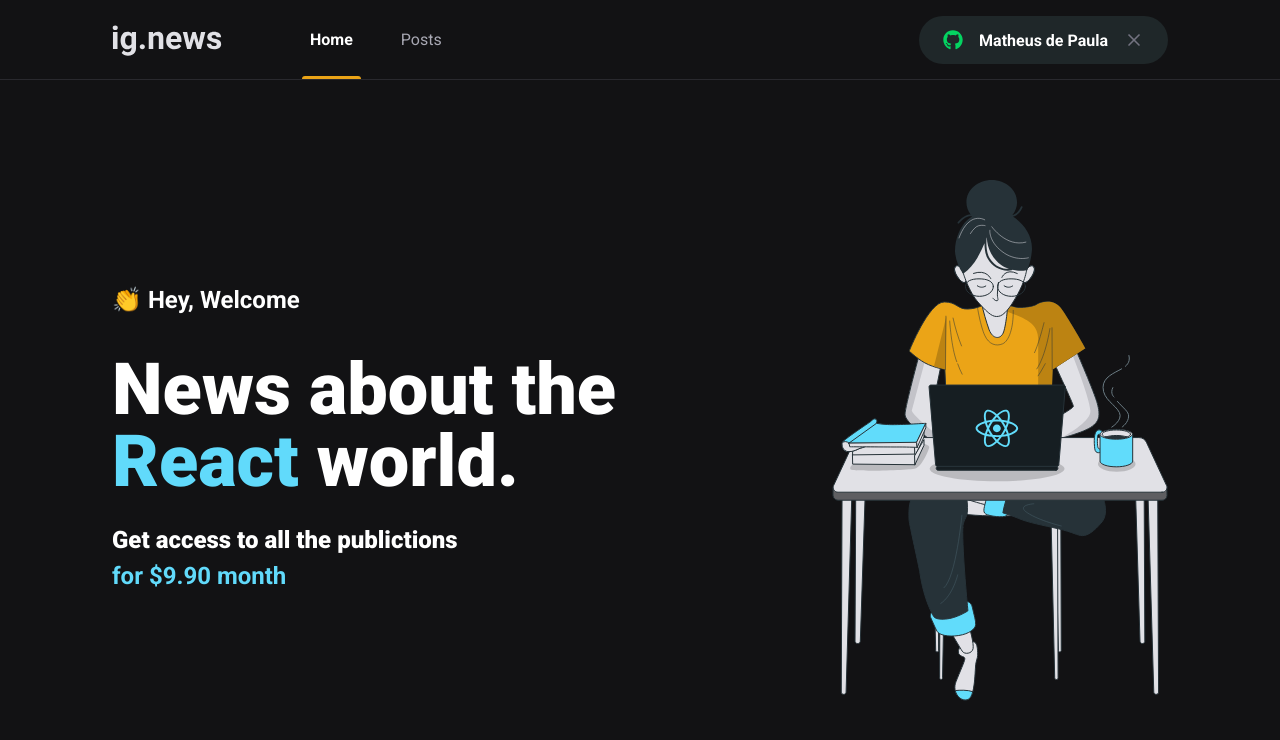
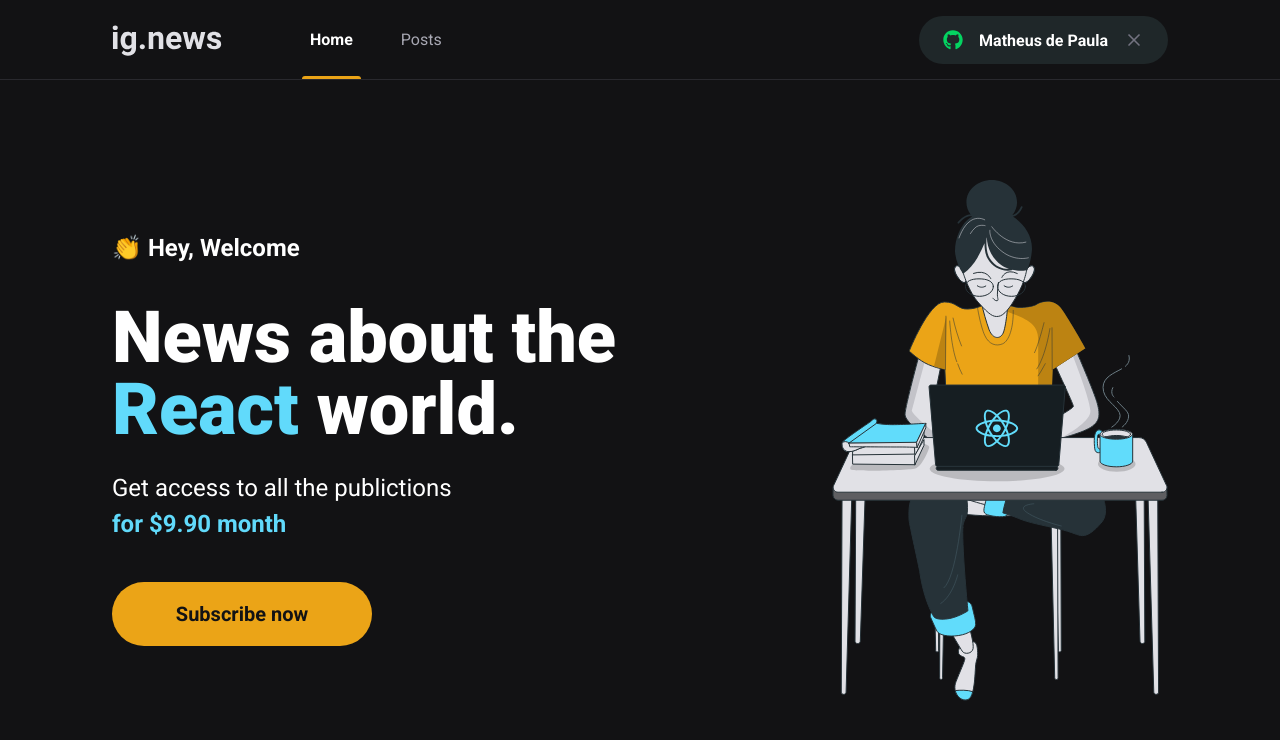
Before and after one commit to Math2121/ignews, a Next.js app: page / in a window 1280 px wide. Shown: the top 740 px of the page. Built offline with nearby package versions, Linux system fonts and the light colour scheme.

Commit message:
intro page

```diff
--- /dev/null
+++ b/src/components/SubscribeButton/index.tsx
@@ -0,0 +1,8 @@
+import styles from "./style.module.scss";
+export function SubscribeButton() {
+  return (
+    <button type="button" className={styles.subscribeButton}>
+      Subscribe now
+    </button>
+  );
+}
--- /dev/null
+++ b/src/components/SubscribeButton/style.module.scss
@@ -0,0 +1,20 @@
+.subscribeButton {
+    height: 4rem;
+    width: 260px;
+    border: 0;
+    border-radius: 2rem;
+    background: var(--yellow-500);
+    color: var(--gray-900);
+    font-size: 1.25rem;
+    font-weight: bold;
+
+    display: flex;
+    align-items: center;
+    justify-content: center;
+
+    transition: filter 0.2s ease;
+
+    &:hover {
+        filter: brightness(0.8);
+    }
+}
--- a/src/pages/home.module.scss
+++ b/src/pages/home.module.scss
@@ -39,4 +39,7 @@
         }
     }
 
+    button {
+        margin-top: 2.5rem;
+    }
 }
--- a/src/pages/index.tsx
+++ b/src/pages/index.tsx
@@ -1,6 +1,7 @@
 import style from "./home.module.scss";
 
 import Head from "next/head";
+import { SubscribeButton } from "../components/SubscribeButton";
 export default function Home() {
   return (
     <>
@@ -12,12 +13,13 @@ export default function Home() {
           <span>👏 Hey, Welcome</span>
 
           <h1>
-            News about the <span>React</span> world.
-            <p>
-              Get access to all the publictions <br />
-              <span>for $9.90 month</span>
-            </p>
+            News about the <span>React</span> world.{" "}
           </h1>
+          <p>
+            Get access to all the publictions <br />
+            <span>for $9.90 month</span>
+          </p>
+          <SubscribeButton/>
         </section>
 
         <img src="/images/avatar.svg" alt=" Girl Coding" />
```
